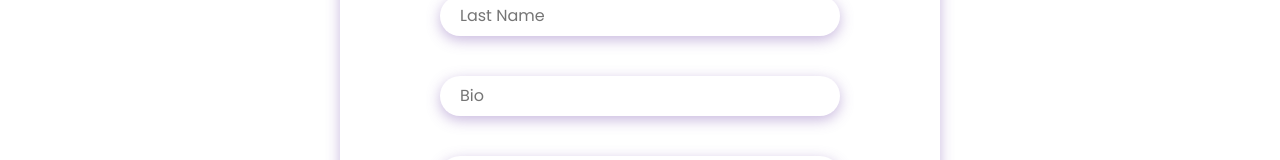
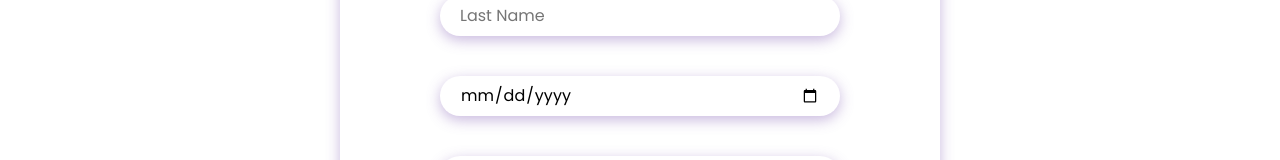
Before and after one commit to haykx/media, a React (Create React App) app in the folder media/: page /sign-up in a window 1280 px wide. Shown: the part 207-367 px from the top of the page. Built offline with nearby package versions, Linux system fonts and the light colour scheme.

Commit message:
final project

```diff
--- a/media/src/App.js
+++ b/media/src/App.js
@@ -21,9 +21,10 @@ window.addEventListener('scroll', () => {
 function App() {
 
     const [logged, setLogged] = useState(!!localStorage.getItem("token"));
+    const [publisher, setPublisher] = useState({});
 
     return (
-        <ApplicationContext.Provider value={{logged, setLogged}}>
+        <ApplicationContext.Provider value={{logged, setLogged, publisher, setPublisher}}>
             <div className="App">
                 <Router>
                     <Header/>
--- a/media/src/components/Discussion.js
+++ b/media/src/components/Discussion.js
@@ -13,9 +13,8 @@ function Discussion() {
         created: null,
         liked: false
     });
-    const [publisher, setPublisher] = useState();
     const navigate = useNavigate();
-    const {logged} = useContext(ApplicationContext);
+    const {logged, publisher, setPublisher} = useContext(ApplicationContext);
     const {id} = useParams();
     const token = localStorage.getItem("token") ? "Bearer "+localStorage.getItem("token") : null;
     const PUB_URL = config.PUBLISHER_URL;
--- a/media/src/components/Header.js
+++ b/media/src/components/Header.js
@@ -3,12 +3,13 @@ import {Link} from 'react-router-dom';
 import {ApplicationContext} from "./ApplicationContext";
 
 function Header() {
-    const {logged, setLogged} = useContext(ApplicationContext);
+    const {logged, setLogged, publisher} = useContext(ApplicationContext);
 
     const handleLogout = () => {
         setLogged(false);
         localStorage.clear();
     }
+    const path = "/publisher/"+publisher?.id;
 
     return (
         <header>
@@ -17,6 +18,9 @@ function Header() {
                 {
                     logged ? (
                         <div>
+                            { publisher?.id ? (
+                                <Link className="sign-up" to={path}>Create</Link>
+                            ) : null}
                             <Link className="login" to="/login" onClick={handleLogout}>Log Out</Link>
                         </div>
                     ) : (
--- a/media/src/components/Login.js
+++ b/media/src/components/Login.js
@@ -8,7 +8,7 @@ function Login() {
     const navigate = useNavigate();
     const [email, setEmail] = useState([])
     const [password, setPassword] = useState([])
-    const {setLogged} = useContext(ApplicationContext);
+    const {setLogged, setPublisher} = useContext(ApplicationContext);
     const PUB_URL = config.PUBLISHER_URL;
     const UM_URL = config.UM_URL;
 
@@ -38,7 +38,7 @@ function Login() {
                     }
                 }).then(response => response.json())
                     .then(data => {
-
+                        setPublisher(data);
                         navigate('/publisher/' + data?.id);
                     })
                     .catch(() => alert("Invalid credentials"));
--- a/media/src/components/SignUp.js
+++ b/media/src/components/SignUp.js
@@ -9,8 +9,8 @@ function Login() {
     const [email, setEmail] = useState([]);
     const [firstName, setFirstName] = useState([]);
     const [lastName, setLastName] = useState([]);
-    const [bio, setBio] = useState();
-    const {setLogged} = useContext(ApplicationContext);
+    const [dob, setDob] = useState();
+    const {setLogged, setPublisher} = useContext(ApplicationContext);
     const [password, setPassword] = useState([]);
     const [rePassword, setRePassword] = useState();
     const PUB_URL = config.PUBLISHER_URL;
@@ -41,7 +41,7 @@ function Login() {
                 const bb = {
                     firstName: firstName,
                     lastName: lastName,
-                    bio: bio ? bio : null
+                    dateOfBirth: dob
                 }
                 console.log(JSON.stringify(bb));
                 fetch(`${PUB_URL}/api/v1/publisher`, {
@@ -54,6 +54,7 @@ function Login() {
                     body: JSON.stringify(bb)
                 }).then(response => response.json())
                     .then(data => {
+                        setPublisher(data);
                         navigate('/publisher/' + data?.id);
                     })
                     .catch(e => console.log(e));
@@ -82,10 +83,11 @@ function Login() {
                     required
                 />
                 <input
-                    type='text'
-                    placeholder='Bio'
-                    onChange={e => setBio(e?.target?.value)}
-                    value={bio}
+                    type='date'
+                    placeholder='Date Of birth'
+                    onChange={e => setDob(e?.target?.value)}
+                    value={dob}
+                    required
                 />
                 <input
                     type='email'
```
